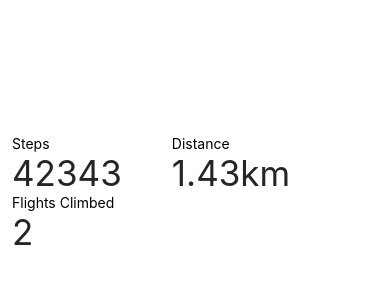
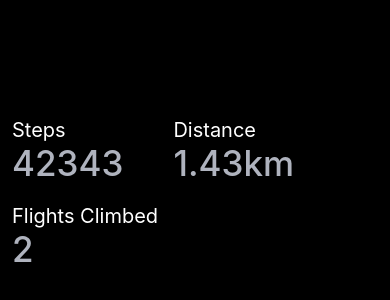
Before and after one commit to rookasrudzianskas/apple-health, a React Native app: screen / in a window 390 px wide. Shown: the part 228-528 px from the top of the page. Built offline with nearby package versions, Linux system fonts and the light colour scheme.

Commit message:
🎨 style(App.tsx): change background color to black and value color to a lighter shade of grey to improve readability 🎨 style(App.tsx): add margin vertical to value container and change label color and font size to improve aesthetics

```diff
--- a/App.tsx
+++ b/App.tsx
@@ -27,18 +27,21 @@ export default function App() {
 const styles = StyleSheet.create({
   container: {
     flex: 1,
-    backgroundColor: '#fff',
+    backgroundColor: 'black',
     justifyContent: 'center',
     padding: 12,
   },
   value: {
     fontSize: 35,
-    color: '#252525',
+    color: '#AFB3BE',
+    fontWeight: '500'
   },
   valueContainer: {
-    marginRight: 50
+    marginRight: 50,
+    marginVertical: 10
   },
   label: {
-
+    color: 'white',
+    fontSize: 20,
   }
 });
```
